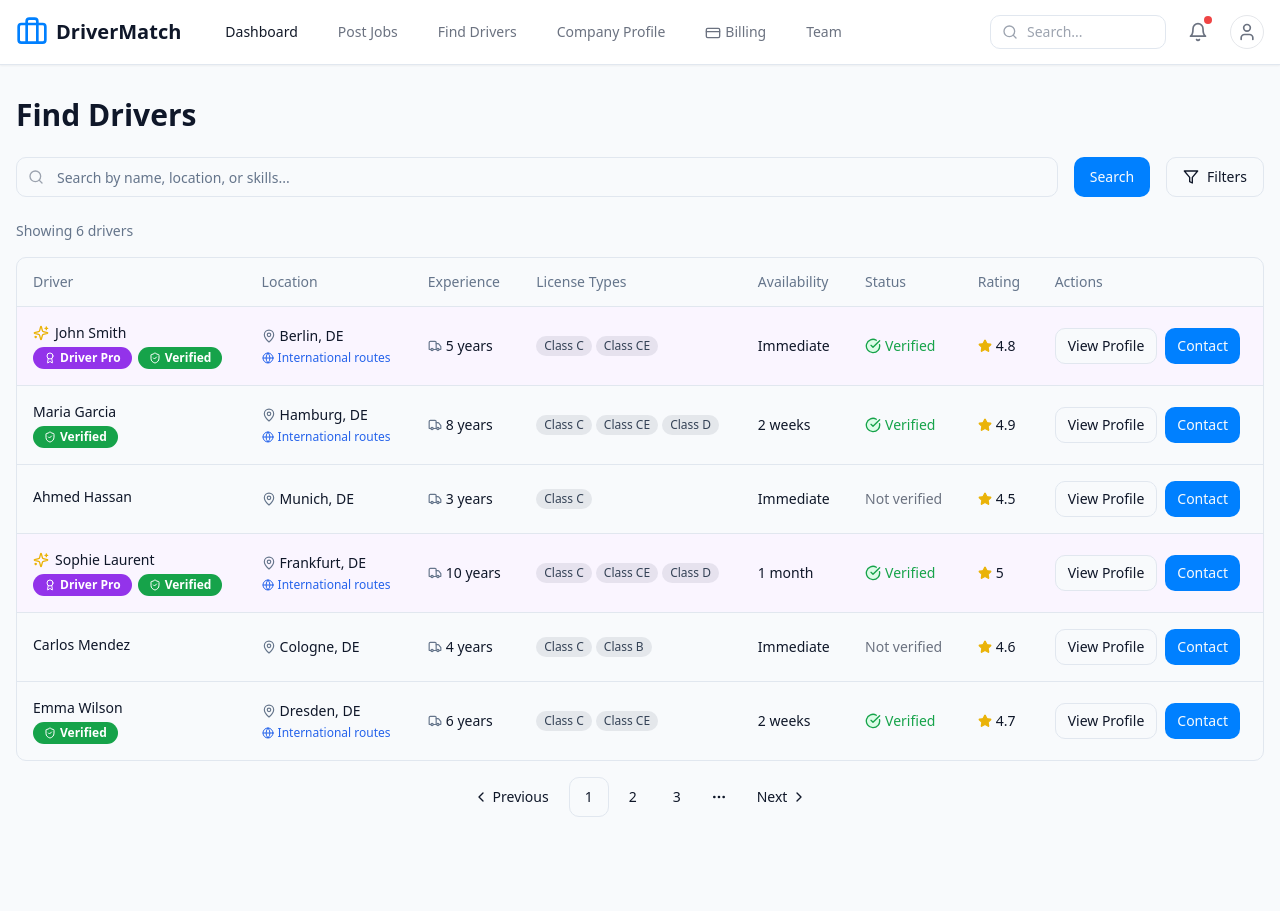
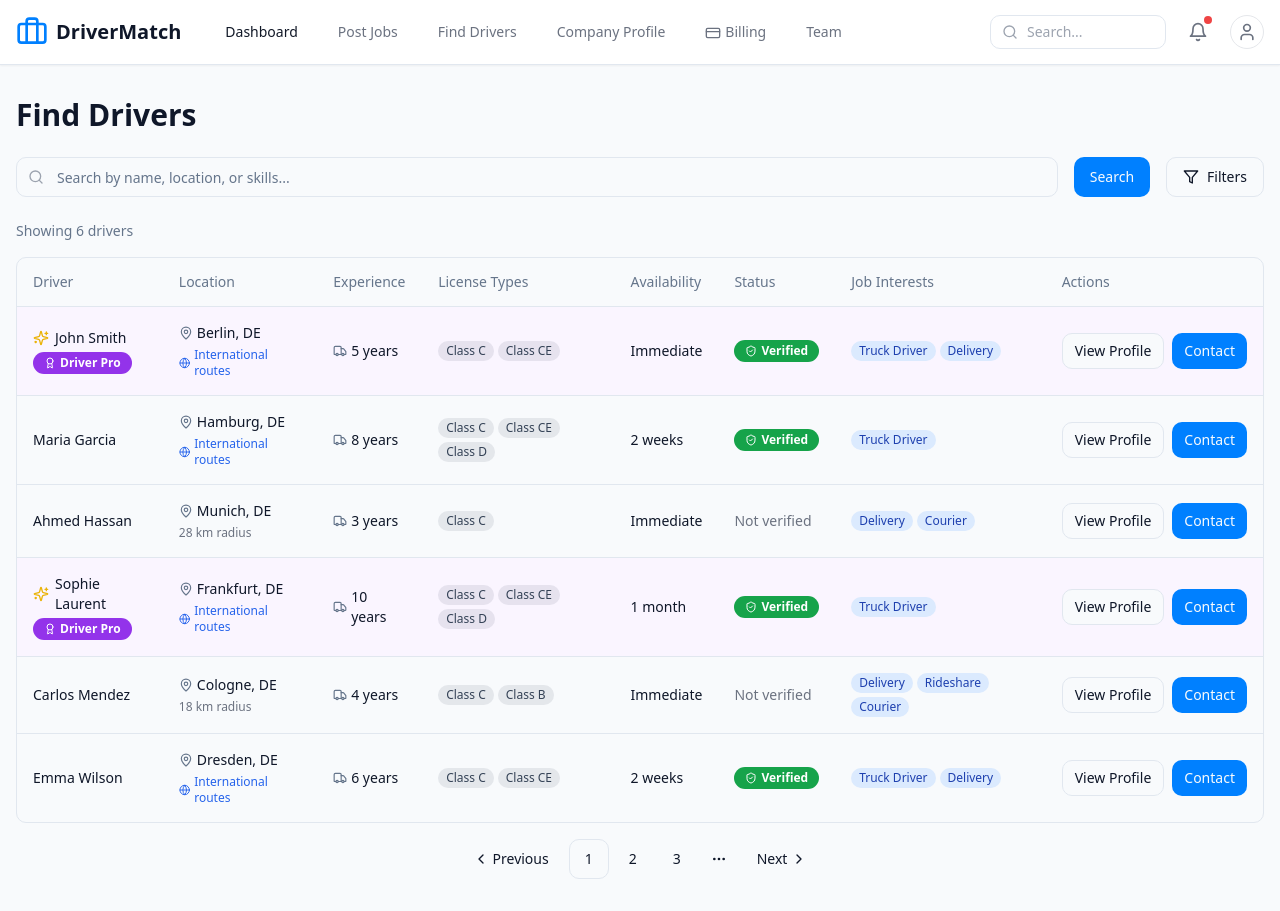
Before and after one commit to aarunbhardwaj/driver-matchmaker-05, a React (Vite) app: page /driver-search in a window 1280 px wide. Before the commit the page ends 849 px from the top, so only its background shows below. Built offline with nearby package versions, Linux system fonts and the light colour scheme.

Commit message:
Refactor: Update driver search results
- Moved the verified badge to the status column.
- Removed the rating column.
- Displayed distance info for drivers not doing international routes.
- Replaced the rating column with the types of jobs the driver is interested in.

```diff
--- a/src/pages/DriverSearch.tsx
+++ b/src/pages/DriverSearch.tsx
@@ -28,7 +28,7 @@ import {
 } from "@/components/ui/pagination";
 import { Card, CardContent } from "@/components/ui/card";
 import { Checkbox } from "@/components/ui/checkbox";
-import { Search, Filter, MapPin, Truck, Star, Download, CheckCircle, Globe, Award, Sparkles, ShieldCheck } from "lucide-react";
+import { Search, Filter, MapPin, Truck, Download, CheckCircle, Globe, Award, Sparkles, ShieldCheck } from "lucide-react";
 import { Slider } from "@/components/ui/slider";
 import { Badge } from "@/components/ui/badge";
 import { Tooltip, TooltipContent, TooltipProvider, TooltipTrigger } from "@/components/ui/tooltip";
@@ -41,8 +41,6 @@ const MOCK_DRIVERS = [
     experience: "5 years",
     licenseTypes: ["Class C", "Class CE"],
     availability: "Immediate",
-    rating: 4.8,
-    skills: ["Long-haul", "Refrigerated"],
     jobTypes: ["truck", "delivery"],
     vehicleTypes: ["truck"],
     shiftPreferences: ["morning", "afternoon"],
@@ -51,6 +49,7 @@ const MOCK_DRIVERS = [
     internationalRoutes: true,
     membershipTier: "pro",
     featured: true,
+    distance: 15,
   },
   {
     id: 2,
@@ -59,8 +58,6 @@ const MOCK_DRIVERS = [
     experience: "8 years",
     licenseTypes: ["Class C", "Class CE", "Class D"],
     availability: "2 weeks",
-    rating: 4.9,
-    skills: ["Hazardous Materials", "International"],
     jobTypes: ["truck"],
     vehicleTypes: ["truck"],
     shiftPreferences: ["night", "evening"],
@@ -69,6 +66,7 @@ const MOCK_DRIVERS = [
     internationalRoutes: true,
     membershipTier: "plus",
     featured: false,
+    distance: 35,
   },
   {
     id: 3,
@@ -77,8 +75,6 @@ const MOCK_DRIVERS = [
     experience: "3 years",
     licenseTypes: ["Class C"],
     availability: "Immediate",
-    rating: 4.5,
-    skills: ["Local delivery", "Van"],
     jobTypes: ["delivery", "courier"],
     vehicleTypes: ["van", "car"],
     shiftPreferences: ["morning", "afternoon"],
@@ -87,6 +83,7 @@ const MOCK_DRIVERS = [
     internationalRoutes: false,
     membershipTier: "free",
     featured: false,
+    distance: 28,
   },
   {
     id: 4,
@@ -95,8 +92,6 @@ const MOCK_DRIVERS = [
     experience: "10 years",
     licenseTypes: ["Class C", "Class CE", "Class D"],
     availability: "1 month",
-    rating: 5.0,
-    skills: ["Long-haul", "International", "Hazardous Materials"],
     jobTypes: ["truck"],
     vehicleTypes: ["truck"],
     shiftPreferences: ["evening", "night"],
@@ -105,6 +100,7 @@ const MOCK_DRIVERS = [
     internationalRoutes: true,
     membershipTier: "pro",
     featured: true,
+    distance: 42,
   },
   {
     id: 5,
@@ -113,8 +109,6 @@ const MOCK_DRIVERS = [
     experience: "4 years",
     licenseTypes: ["Class C", "Class B"],
     availability: "Immediate",
-    rating: 4.6,
-    skills: ["Urban delivery", "Light truck"],
     jobTypes: ["delivery", "rideshare", "courier"],
     vehicleTypes: ["van", "car"],
     shiftPreferences: ["weekend"],
@@ -123,6 +117,7 @@ const MOCK_DRIVERS = [
     internationalRoutes: false,
     membershipTier: "free",
     featured: false,
+    distance: 18,
   },
   {
     id: 6,
@@ -131,8 +126,6 @@ const MOCK_DRIVERS = [
     experience: "6 years",
     licenseTypes: ["Class C", "Class CE"],
     availability: "2 weeks",
-    rating: 4.7,
-    skills: ["Long-haul", "Temperature controlled"],
     jobTypes: ["truck", "delivery"],
     vehicleTypes: ["truck"],
     shiftPreferences: ["morning", "afternoon"],
@@ -141,6 +134,7 @@ const MOCK_DRIVERS = [
     internationalRoutes: true,
     membershipTier: "plus",
     featured: false,
+    distance: 65,
   },
 ];
 
@@ -366,6 +360,13 @@ const DriverSearch = () => {
       );
     }
     return null;
+  };
+
+  const getJobTypeLabels = (jobTypeIds) => {
+    return jobTypeIds.map(id => {
+      const option = JOB_TYPE_OPTIONS.find(opt => opt.id === id);
+      return option ? option.label : id;
+    });
   };
 
   return (
@@ -635,7 +636,7 @@ const DriverSearch = () => {
                 <TableHead>License Types</TableHead>
                 <TableHead>Availability</TableHead>
                 <TableHead>Status</TableHead>
-                <TableHead>Rating</TableHead>
+                <TableHead>Job Interests</TableHead>
                 <TableHead>Actions</TableHead>
               </TableRow>
             </TableHeader>
@@ -663,20 +664,28 @@ const DriverSearch = () => {
                       )}
                       <span>{driver.name}</span>
                     </div>
-                    <div className="mt-1 flex gap-1.5 flex-wrap">
-                      {renderMembershipBadge(driver.membershipTier)}
-                      {renderVerifiedBadge(driver.isVerified)}
-                    </div>
+                    {driver.membershipTier === "pro" && (
+                      <div className="mt-1 flex gap-1.5">
+                        <Badge className="bg-purple-600 text-white hover:bg-purple-700 flex items-center gap-1">
+                          <Award className="h-3 w-3" />
+                          Driver Pro
+                        </Badge>
+                      </div>
+                    )}
                   </TableCell>
                   <TableCell>
                     <div className="flex items-center">
                       <MapPin className="h-3.5 w-3.5 mr-1 text-muted-foreground" />
                       {driver.location}
                     </div>
-                    {driver.internationalRoutes && (
+                    {driver.internationalRoutes ? (
                       <div className="flex items-center mt-1 text-xs text-blue-600">
                         <Globe className="h-3 w-3 mr-1" />
                         International routes
+                      </div>
+                    ) : (
+                      <div className="flex items-center mt-1 text-xs text-gray-500">
+                        <span>{driver.distance} km radius</span>
                       </div>
                     )}
                   </TableCell>
@@ -701,18 +710,26 @@ const DriverSearch = () => {
                   <TableCell>{driver.availability}</TableCell>
                   <TableCell>
                     {driver.isVerified ? (
-                      <div className="flex items-center text-green-600">
-                        <CheckCircle className="h-4 w-4 mr-1 fill-green-100" />
-                        <span className="text-sm font-medium">Verified</span>
+                      <div className="flex items-center">
+                        <Badge className="bg-green-600 text-white hover:bg-green-700 flex items-center gap-1">
+                          <ShieldCheck className="h-3 w-3" />
+                          Verified
+                        </Badge>
                       </div>
                     ) : (
                       <span className="text-sm text-gray-500">Not verified</span>
                     )}
                   </TableCell>
                   <TableCell>
-                    <div className="flex items-center">
-                      <Star className="h-3.5 w-3.5 text-yellow-500 mr-1 fill-yellow-500" />
-                      <span className="font-medium">{driver.rating}</span>
+                    <div className="flex flex-wrap gap-1">
+                      {getJobTypeLabels(driver.jobTypes).map((jobType, idx) => (
+                        <span
+                          key={idx}
+                          className="text-xs bg-blue-100 text-blue-800 dark:bg-blue-900/30 dark:text-blue-300 rounded-full px-2 py-0.5"
+                        >
+                          {jobType}
+                        </span>
+                      ))}
                     </div>
                   </TableCell>
                   <TableCell>
```
